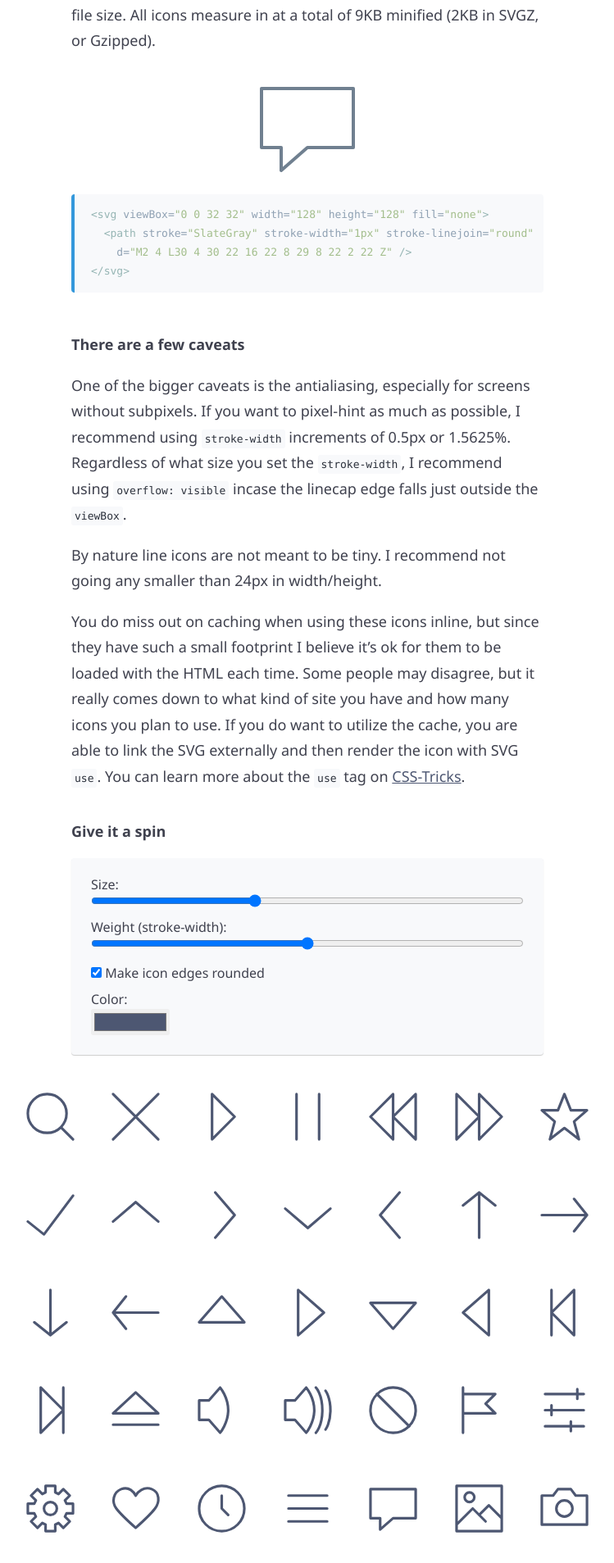
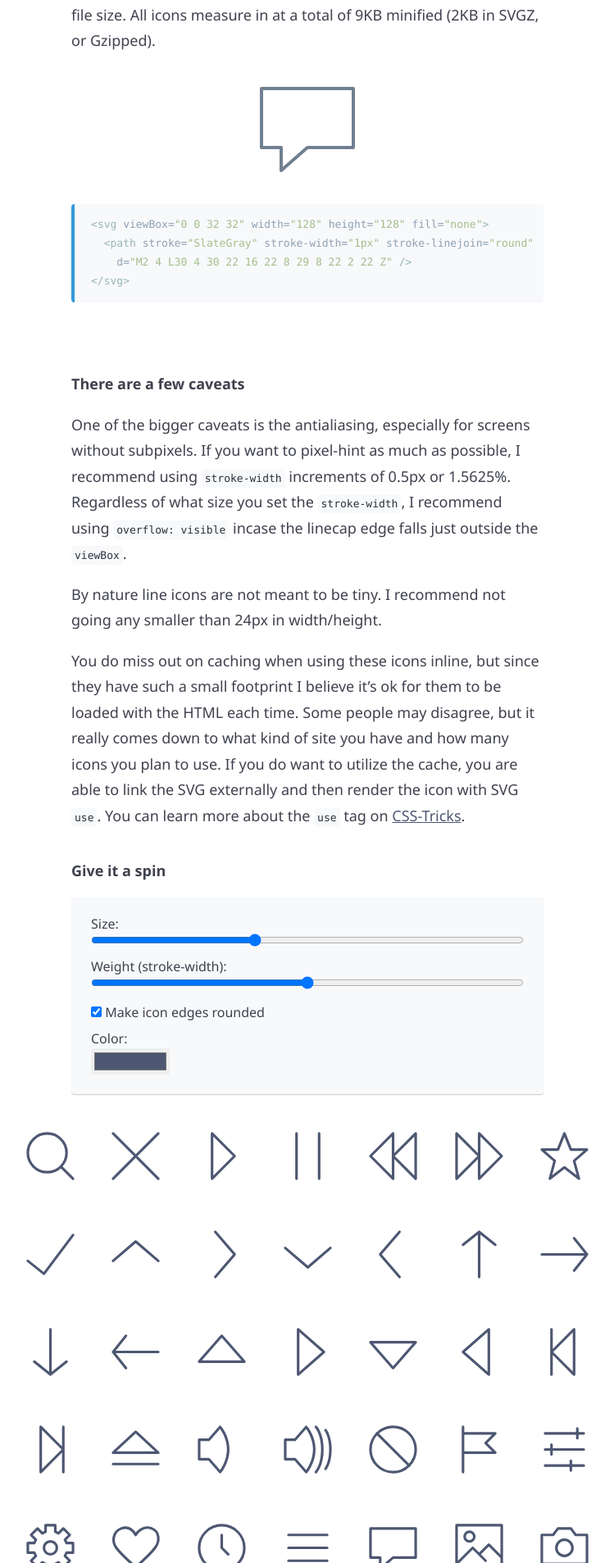
Before and after one commit to danklammer/danklammer.github.io, a Jekyll site: the page built from articles/_posts/2016-07-31-svg-stroke-ftw.md, in a window 1280 px wide. Shown: the part 1326-3233 px from the top of the page at 82% size, without its empty margins (265-1014 px from the left). Built offline with Jekyll 4.4.1, drawn with Linux system fonts in a browser that asks for light colours.

Commit message:
Added styles for all Headlines and better spacing for code highlights

```diff
--- a/css/main.scss
+++ b/css/main.scss
@@ -49,6 +49,8 @@
 .post-content h2,
 .post-content h3,
 .post-content h4,
+.post-content h5,
+.post-content h6,
 .highlight {
     max-width: $sm-breakpoint;
     padding-left: $article-side-padding;
@@ -60,14 +62,18 @@
 .post-content h1:first-child,
 .post-content h2:first-child,
 .post-content h3:first-child,
-.post-content h4:first-child {
+.post-content h4:first-child,
+.post-content h5:first-child,
+.post-content h6:first-child {
     margin-top: 1.25rem;
 }
 
-.post-content p + h1,
-.post-content p + h2,
-.post-content p + h3,
-.post-content p + h4 {
+.post-content * + h1,
+.post-content * + h2,
+.post-content * + h3,
+.post-content * + h4,
+.post-content * + h5,
+.post-content * + h6 {
     margin-top: 2.25rem;
 }
 
@@ -169,6 +175,8 @@
 
 // Code Highlight
 .highlight {
+    margin-top: 0.75rem;
+    margin-bottom: 0.75rem;
     font-size: small;
     padding: .125rem 1.25rem;
     border-radius: .25rem;
```
